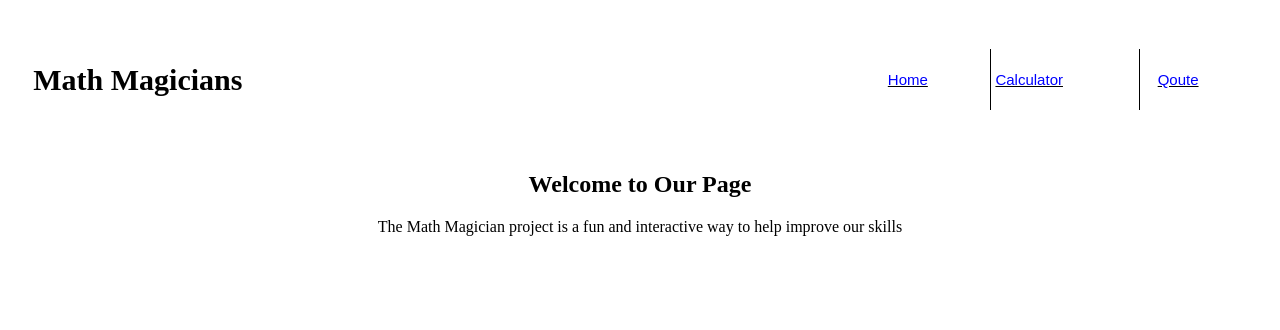
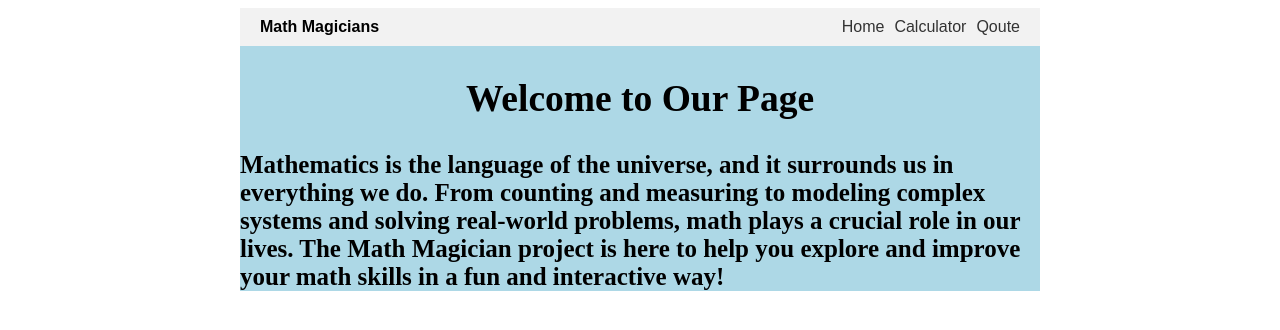
Before and after one commit to ismailmunyentwari9/Math-magicians, a React (Create React App) app: page / in a window 1280 px wide. Shown: the top 330 px of the page. Built offline with nearby package versions, Linux system fonts and the light colour scheme.

Commit message:
Add react Routing and stylings

```diff
--- a/package.json
+++ b/package.json
@@ -10,6 +10,7 @@
     "prop-types": "^15.8.1",
     "react": "^18.2.0",
     "react-dom": "^18.2.0",
+    "react-router-dom": "^6.10.0",
     "react-scripts": "^5.0.1",
     "web-vitals": "^2.1.4"
   },
--- a/src/App.css
+++ /dev/null
@@ -1,47 +0,0 @@
-body {
-  background-color: hsl(0, 0%, 100%);
-}
-
-.App {
-  text-align: center;
-}
-
-.Nav-bar {
-  display: flex;
-  justify-content: space-between;
-  align-items: center;
-  padding: 2%;
-}
-
-.Nav-bar div:nth-child(1) {
-  font-weight: 800;
-  font-size: 30px;
-}
-
-.Nav-bar ul {
-  display: flex;
-  gap: 2%;
-  align-items: center;
-}
-
-.Nav-bar ul li {
-  list-style-type: none;
-  text-decoration: underline;
-  padding-right: 12px;
-  border-right: 1px solid black;
-}
-
-.Nav-bar ul li:nth-child(3) {
-  border: none;
-}
-
-.Nav-bar button {
-  display: flex;
-  justify-content: center;
-  color: blue;
-  font-weight: 400;
-  align-items: center;
-  background-color: transparent !important;
-  border: none !important;
-  font-size: 15px !important;
-}
--- a/src/App.js
+++ b/src/App.js
@@ -1,65 +1,33 @@
-import React, { useState } from 'react';
-import './App.css';
+import { Route, Routes, Link } from 'react-router-dom';
 import Calculator from './components/Calculator';
 import Home from './components/Home';
 import Qoutes from './components/Qoute';
 
 function App() {
-  const [showHome, setHome] = useState(true);
-  const [showCalc, setCalc] = useState(false);
-  const [showQoute, setQoute] = useState(false);
-
-  const handleHomeClick = () => {
-    setHome(true);
-    setCalc(false);
-    setQoute(false);
-  };
-
-  const handleCalcClick = () => {
-    setCalc(true);
-    setHome(false);
-    setQoute(false);
-  };
-
-  const handleQouteClick = () => {
-    setCalc(false);
-    setHome(false);
-    setQoute(true);
-  };
-
   return (
-    <div className="App">
-      <div className="Nav-bar">
-        <div className="project-name">
+    <div style={{ maxWidth: '800px', margin: '0 auto', fontFamily: 'Arial, sans-serif' }}>
+      <div style={{
+        display: 'flex', justifyContent: 'space-between', alignItems: 'center', backgroundColor: '#f2f2f2', padding: '10px 20px',
+      }}
+      >
+        <div style={{ fontWeight: 'bold' }}>
           <span>Math Magicians</span>
         </div>
-
-        <ul>
-          <li><button type="button" onClick={handleHomeClick}>Home</button></li>
-
-          <li><button type="button" onClick={handleCalcClick}>Calculator</button></li>
-          <li><button type="button" onClick={handleQouteClick}>Qoute</button></li>
-
+        <ul style={{
+          display: 'flex', listStyleType: 'none', margin: 0, padding: 0,
+        }}
+        >
+          <li style={{ marginRight: '10px' }}><Link to="/" style={{ color: '#333', textDecoration: 'none' }}>Home</Link></li>
+          <li style={{ marginRight: '10px' }}><Link to="/calculator" style={{ color: '#333', textDecoration: 'none' }}>Calculator</Link></li>
+          <li><Link to="/Qoutes" style={{ color: '#333', textDecoration: 'none' }}>Qoute</Link></li>
         </ul>
       </div>
 
-      {showHome && (
-        <div className="Home-section">
-          <Home />
-        </div>
-      )}
-
-      {showCalc && (
-        <div className="cal-section">
-          <Calculator />
-        </div>
-      )}
-
-      {showQoute && (
-        <div className="Qoute-section">
-          <Qoutes />
-        </div>
-      )}
+      <Routes>
+        <Route path="/" element={<Home />} />
+        <Route path="/calculator" element={<Calculator />} />
+        <Route path="/Qoutes" element={<Qoutes />} />
+      </Routes>
     </div>
   );
 }
--- a/src/components/Calculator.js
+++ b/src/components/Calculator.js
@@ -1,4 +1,3 @@
-import './calc.css';
 import React, { useState } from 'react';
 import Calculate from './logic/calculate';
 import Buttons from './buttons';
@@ -11,18 +10,18 @@ function Calculator() {
   };
 
   return (
-    <div className="calc-container">
-      <div className="lets-do">
+    <div style={{ backgroundColor: '#E0E0E0', padding: '20px' }}>
+      <div style={{ color: 'white', fontSize: '24px', marginBottom: '20px' }}>
         Let us do some math!
       </div>
-      <div className="calc-shape">
-        <div className="output">
+      <div style={{ backgroundColor: 'white', padding: '20px', borderRadius: '10px' }}>
+        <div style={{ marginBottom: '20px' }}>
           <ScreenValue result={result.next || result.total || '0'} />
         </div>
         <Buttons handleClick={handleClick} />
       </div>
-
     </div>
   );
 }
+
 export default Calculator;
--- a/src/components/Home.js
+++ b/src/components/Home.js
@@ -1,9 +1,15 @@
 import './calc.css';
 
 const Home = () => (
-  <div className="home-div">
+  <div
+    className="home-div"
+    style={{
+      color: 'black', fontFamily: 'cursive', fontSize: '25px', backgroundColor: 'lightblue',
+    }}
+  >
     <h2>Welcome to Our Page</h2>
-    <span>The Math Magician project is a fun and interactive way to help  improve our skills </span>
+    <span style={{ fontWeight: 'bold' }}>Mathematics is the language of the universe, and it surrounds us in everything we do. From counting and measuring to modeling complex systems and solving real-world problems, math plays a crucial role in our lives. The Math Magician project is here to help you explore and improve your math skills in a fun and interactive way!</span>
   </div>
 );
+
 export default Home;
--- a/src/components/Qoute.js
+++ b/src/components/Qoute.js
@@ -1,5 +1,4 @@
 import { useState, useEffect } from 'react';
-import './calc.css';
 
 const Qoutes = () => {
   const [loading, setLoading] = useState(true);
@@ -27,19 +26,41 @@ const Qoutes = () => {
   }, []);
 
   if (loading) {
-    return <div className="loads">Loading...</div>;
+    return (
+      <div style={{
+        textAlign: 'center', fontSize: '1.5rem', margin: '2rem 0', color: 'white', backgroundColor: 'gray', padding: '10px',
+      }}
+      >
+        Loading...
+      </div>
+    );
   }
 
   if (error) {
-    return <div>{error}</div>;
+    return (
+      <div style={{
+        textAlign: 'center', fontSize: '1.5rem', margin: '2rem 0', color: 'white', backgroundColor: 'red', padding: '10px',
+      }}
+      >
+        {error}
+      </div>
+    );
   }
 
   return (
     qouteData.map((qouteItems) => (
-      <div className="qoute-class" key={qouteData.length}>
-        <p>
+      <div
+        style={{
+          border: '1px solid #ccc', padding: '1rem', margin: '1rem 0', backgroundColor: 'lightgray',
+        }}
+        key={qouteData.length}
+      >
+        <p style={{ fontStyle: 'italic', marginBottom: '1rem', fontSize: '1.5rem' }}>
           {qouteItems.quote}
+        </p>
+        <p style={{ textAlign: 'right', fontWeight: 'bold', fontSize: '1.3rem' }}>
           -
+          {' '}
           {qouteItems.author}
         </p>
       </div>
--- a/src/components/button.css
+++ b/src/components/button.css
@@ -7,7 +7,6 @@ button {
   font-size: 20px;
   font-weight: 500;
   height: 7vh;
-  background-color: hsl(0, 8%, 90%);
 }
 
 button:nth-child(4),
--- a/src/components/calc.css
+++ b/src/components/calc.css
@@ -23,7 +23,6 @@
 
 .output {
   background-color: rgb(162, 154, 154);
-  width: 97%;
   height: 12vh;
   display: flex;
   justify-content: end;
--- a/src/index.js
+++ b/src/index.js
@@ -1,10 +1,13 @@
 import React from 'react';
 import ReactDOM from 'react-dom/client';
+import { BrowserRouter } from 'react-router-dom';
 import App from './App';
 
 const root = ReactDOM.createRoot(document.getElementById('root'));
 root.render(
 
-  <App />,
+  <BrowserRouter>
+    <App />
+  </BrowserRouter>,
 
 );
```
Also changed, not shown: 2 other files (tests, documents, lock files or other folders).
